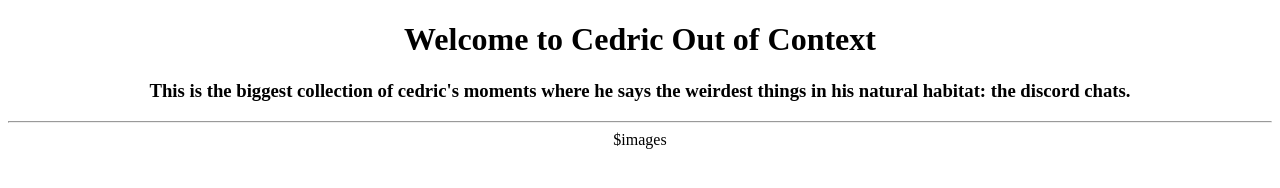
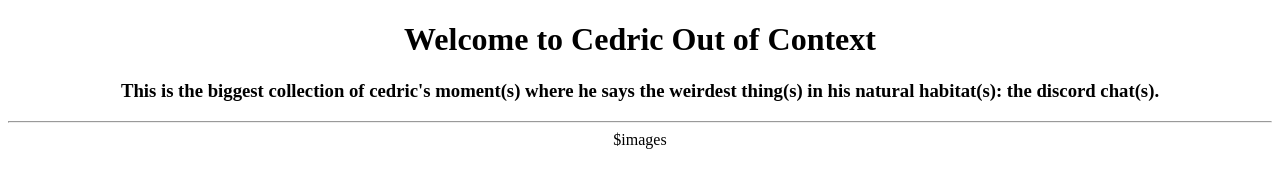
Before and after one commit to sinjs/cedric-ooc, a website: page index.html in a window 1280 px wide. Drawn offline with Linux system fonts and the light colour scheme.

Commit message:
grammar pr

```diff
--- a/index.html
+++ b/index.html
@@ -10,8 +10,8 @@
   <center>
     <h1>Welcome to Cedric Out of Context</h1>
     <h3>
-      This is the biggest collection of cedric's moments where he says the weirdest things in his
-      natural habitat: the discord chats.
+      This is the biggest collection of cedric's moment(s) where he says the weirdest thing(s) in his
+      natural habitat(s): the discord chat(s).
     </h3>
     <hr>
     $images
```
Also changed, not shown: 1 other file.
